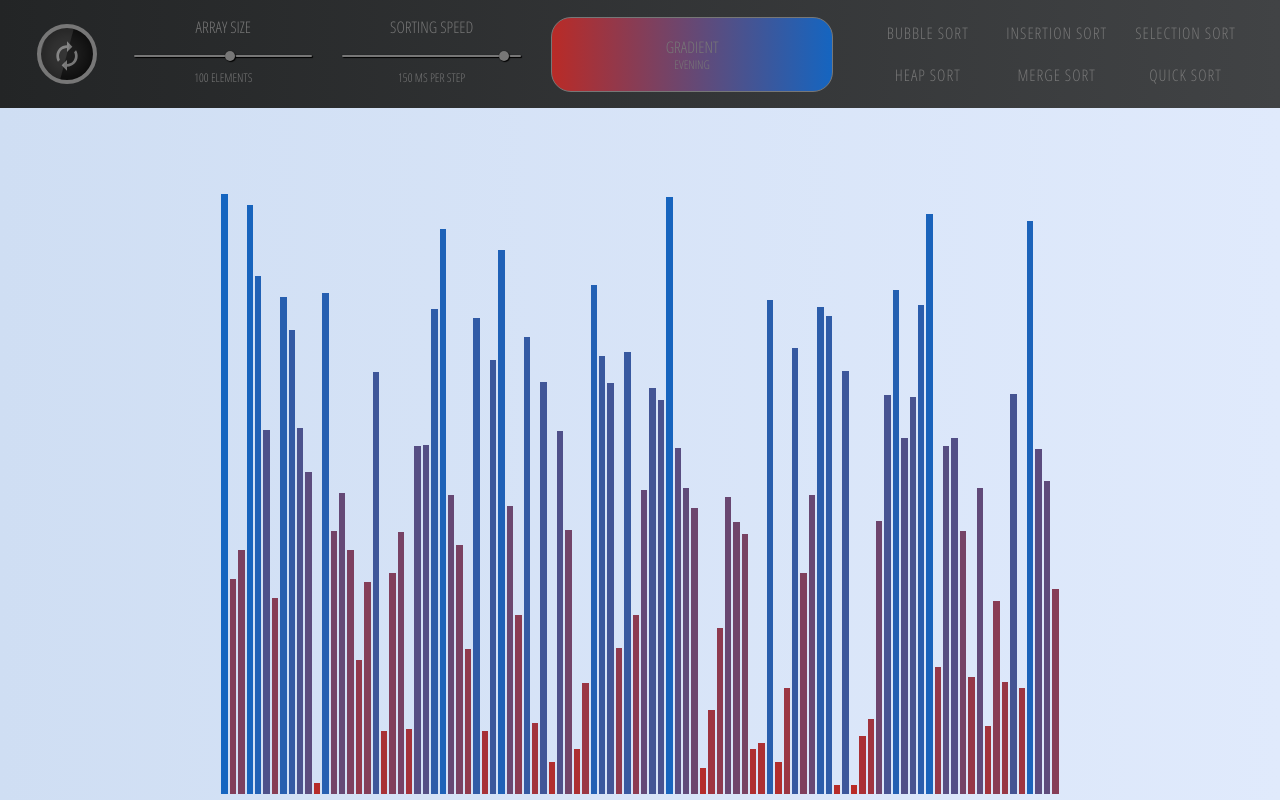
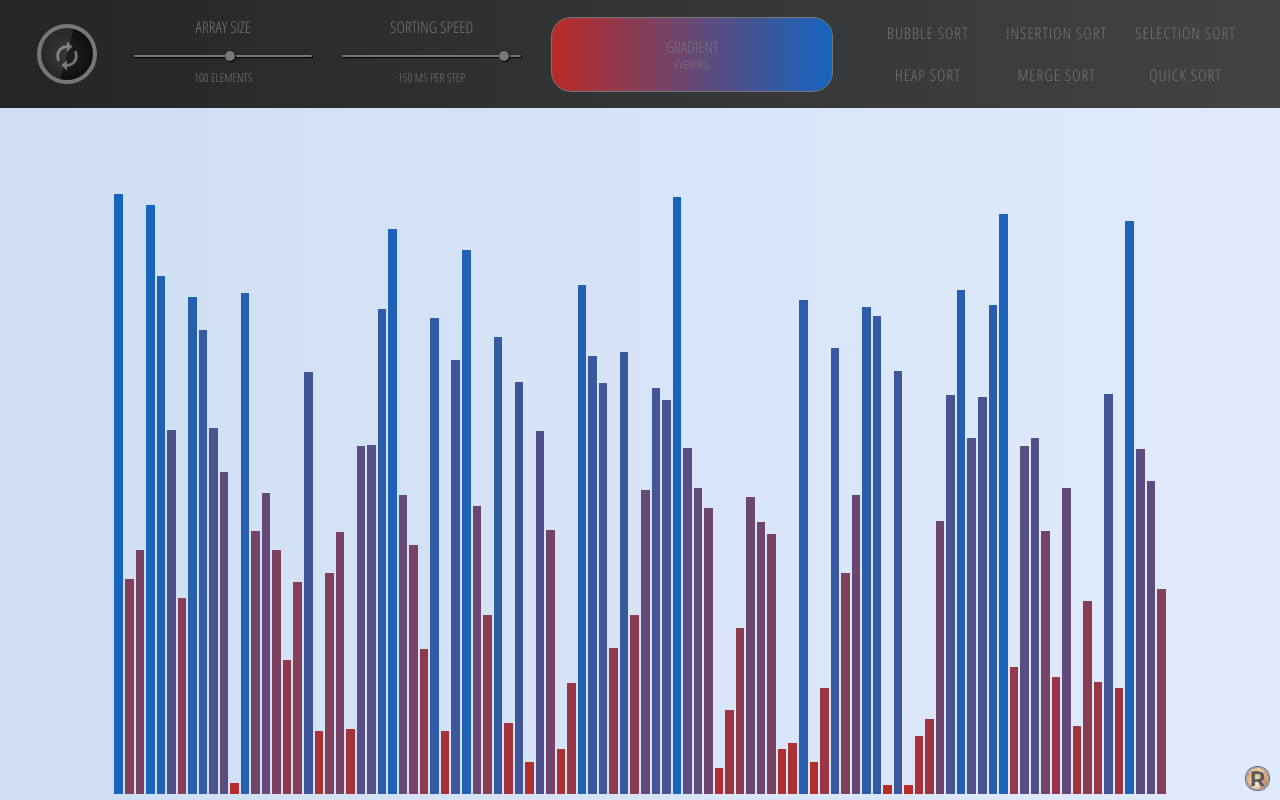
Before and after one commit to rumeetgoradia/sorting-visualizer, a React (Create React App) app: page / in a window 1280 px wide. Built offline with nearby package versions, Linux system fonts and the light colour scheme.

Commit message:
Put in portfolio link

```diff
--- a/src/components/BarsDisplay.js
+++ b/src/components/BarsDisplay.js
@@ -32,7 +32,7 @@ export default class BarsDisplay extends Component {
 								height: `${item.val}px`,
 								backgroundColor: `${item.color}`,
 								width: `${Math.max(
-									this.state.width / (2 * this.props.num_bars),
+									this.state.width / (1.5 * this.props.num_bars),
 									1
 								)}px`
 							}}
--- /dev/null
+++ b/src/components/PortfolioLink.js
@@ -0,0 +1,19 @@
+import React, { Component } from "react"
+import "./styles/portfoliolink.css"
+
+export default class PortfolioLink extends Component {
+	render() {
+		return (
+			<div>
+				<a href="https://www.rumeetgoradia.com/" className="link">
+					<img
+						src="../favicon.png"
+						alt="Logo"
+						className="logo"
+						title="Created by Rumeet Goradia"
+					/>
+				</a>
+			</div>
+		)
+	}
+}
--- a/src/components/SortingVisualizer.js
+++ b/src/components/SortingVisualizer.js
@@ -1,6 +1,7 @@
 import React from "react"
 import BarsDisplay from "./BarsDisplay"
 import BarsOptions from "./BarsOptions"
+import PortfolioLink from "./PortfolioLink"
 import { withSortingConsumer } from "../context"
 
 function SortingVisualizer({ context }) {
@@ -9,6 +10,7 @@ function SortingVisualizer({ context }) {
 		<div>
 			<BarsOptions />
 			<BarsDisplay bars={arr} num_bars={num_bars} />
+			<PortfolioLink />
 		</div>
 	)
 }
--- /dev/null
+++ b/src/components/styles/portfoliolink.css
@@ -0,0 +1,23 @@
+.link {
+  text-decoration: none;
+  width: 25px;
+  height: 25px;
+  border-radius: 50%;
+  position: fixed;
+  z-index: 6;
+  bottom: 10px;
+  right: 10px;
+}
+
+.logo {
+  width: 100%;
+  height: 100%;
+  opacity: 0.7;
+  -webkit-transition: 0.3s ease;
+  transition: 0.3s ease;
+}
+
+.link:hover .logo {
+  opacity: 1;
+}
+/*# sourceMappingURL=portfoliolink.css.map */
--- /dev/null
+++ b/src/components/styles/portfoliolink.scss
@@ -0,0 +1,21 @@
+.link {
+	text-decoration: none;
+	width: 25px;
+	height: 25px;
+	border-radius: 50%;
+	position: fixed;
+	z-index: 6;
+	bottom: 10px;
+	right: 10px;
+}
+
+.logo {
+	width: 100%;
+	height: 100%;
+	opacity: 0.7;
+	transition: 0.3s ease;
+}
+
+.link:hover .logo {
+	opacity: 1;
+}
```
Also changed, not shown: src/components/BarsOptions.js (+0 -15 lines), 1 other file (tests, documents, lock files or other folders).
